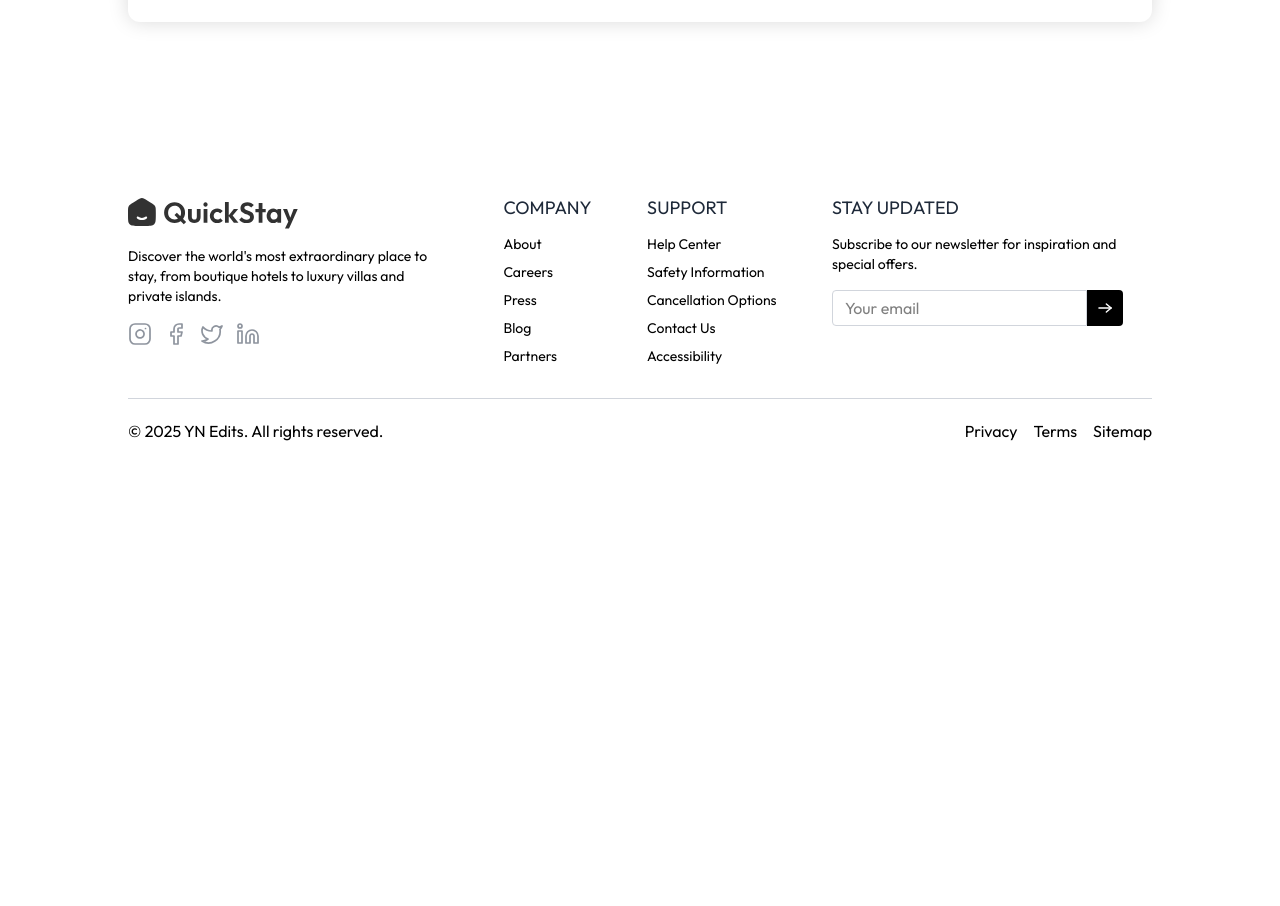
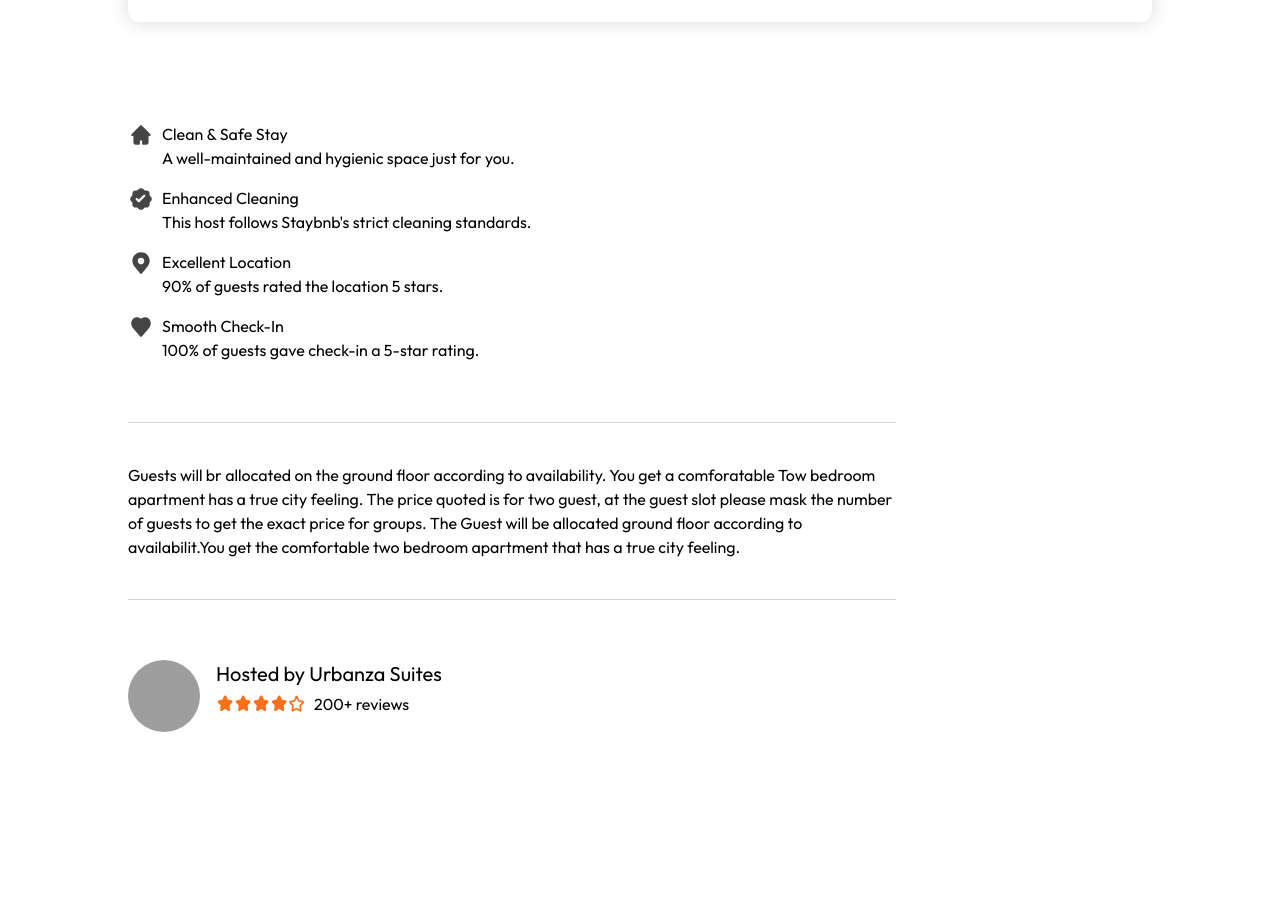
Before and after one commit to yogeshNavghane67/hotel-booking, a React (Vite) app in the folder client/: page /rooms/67f763d8197ac559e4089b7a in a window 1280 px wide. Shown: the part 921-1827 px from the top of the page. Before the commit the page ends 1384 px from the top, so only its background shows below. Built offline with nearby package versions, Linux system fonts and the light colour scheme; no server answers; grey boxes are pictures that could not be loaded; a web font is replaced by a local one.

Commit message:
owner name room detail page

```diff
--- a/client/src/pages/RoomDetails.jsx
+++ b/client/src/pages/RoomDetails.jsx
@@ -1,6 +1,6 @@
 import React, { useEffect, useState } from 'react'
 import { useParams } from 'react-router-dom'
-import { assets, facilityIcons, roomsDummyData } from '../assets/assets'
+import { assets, facilityIcons, roomCommonData, roomsDummyData } from '../assets/assets'
 import StarRating from '../components/StarRating'
 
 const RoomDetails = () => {
@@ -96,6 +96,44 @@ const RoomDetails = () => {
             Check Availability
           </button>
         </form>
+
+        {/* Common specification  */}
+        <div className='mt-25 space-y-4'>
+          {roomCommonData.map((spec, index)=>(
+            <div key={index} className='flex items-start gap-2'>
+              <img src={spec.icon} alt={`${spec.title}-icon`} className='w-6.5' />
+              <div>
+                <p className='text-base'>{spec.title}</p>
+                <p className="text-gary-500">{spec.description}</p>
+              </div>
+            </div>
+          ))}
+        </div>
+
+        <div className="max-w-3xl border-y border-gray-300 my-15 py-10 text-gary-50">
+          <p>
+            Guests will br allocated on the ground floor according to availability.
+            You get a comforatable Tow bedroom apartment has a true city feeling. The
+            price quoted is for two guest, at the guest slot please mask the number of
+            guests to get the exact price for groups. The Guest will be allocated
+            ground floor according to availabilit.You get the comfortable two bedroom
+            apartment that has a true city feeling.
+          </p>
+        </div>
+
+        {/* Hosted by  */}
+        <div className='flex flex-col items-start gap-4'>
+          <div className='flex gap-4'>
+            <img src={room.hotel.owner.image} alt="Host" className='h-14 w-14 md:h-18 md:w-18 rounded-full' />
+            <div>
+              <p className='text-lg md:text-xl'>Hosted by {room.hotel.name}</p>
+              <div className='flex items-center mt-1'>
+                <StarRating/>
+                <p className='ml-2'>200+ reviews</p>
+              </div>
+            </div>
+          </div>
+        </div>
     </div>
   )
 }
```
